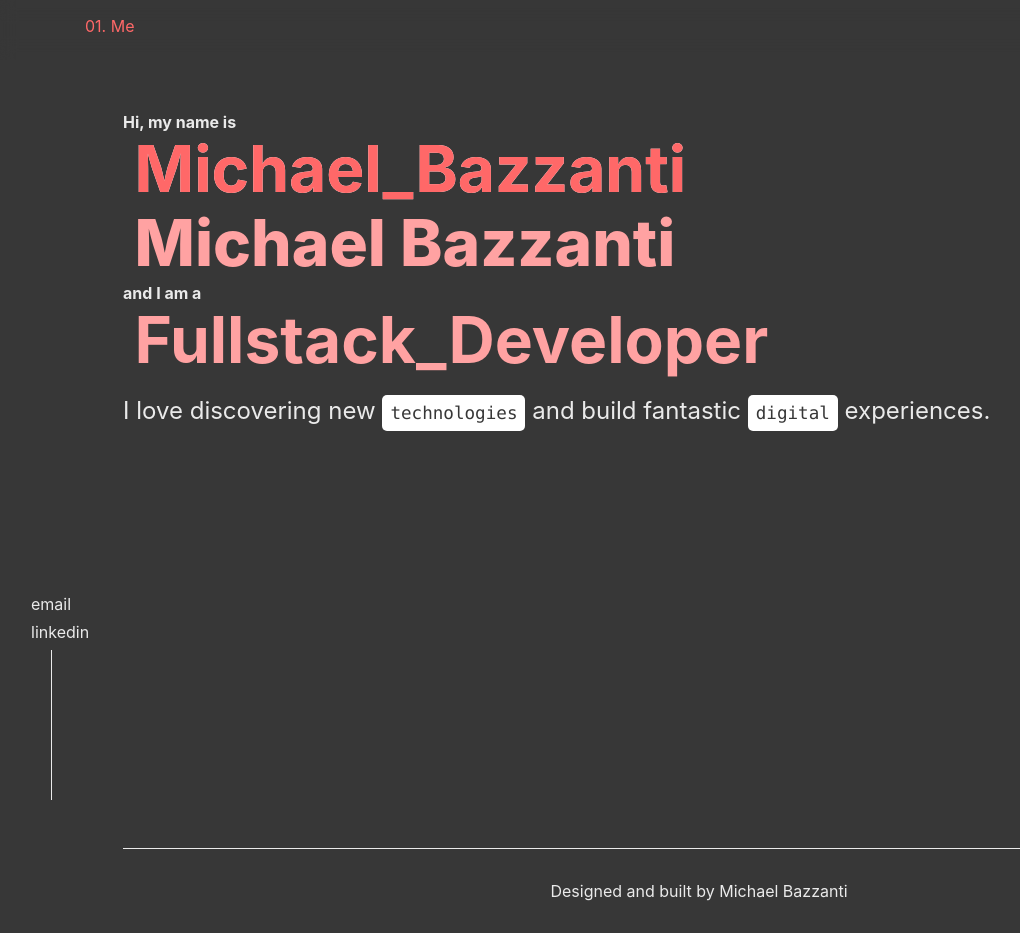
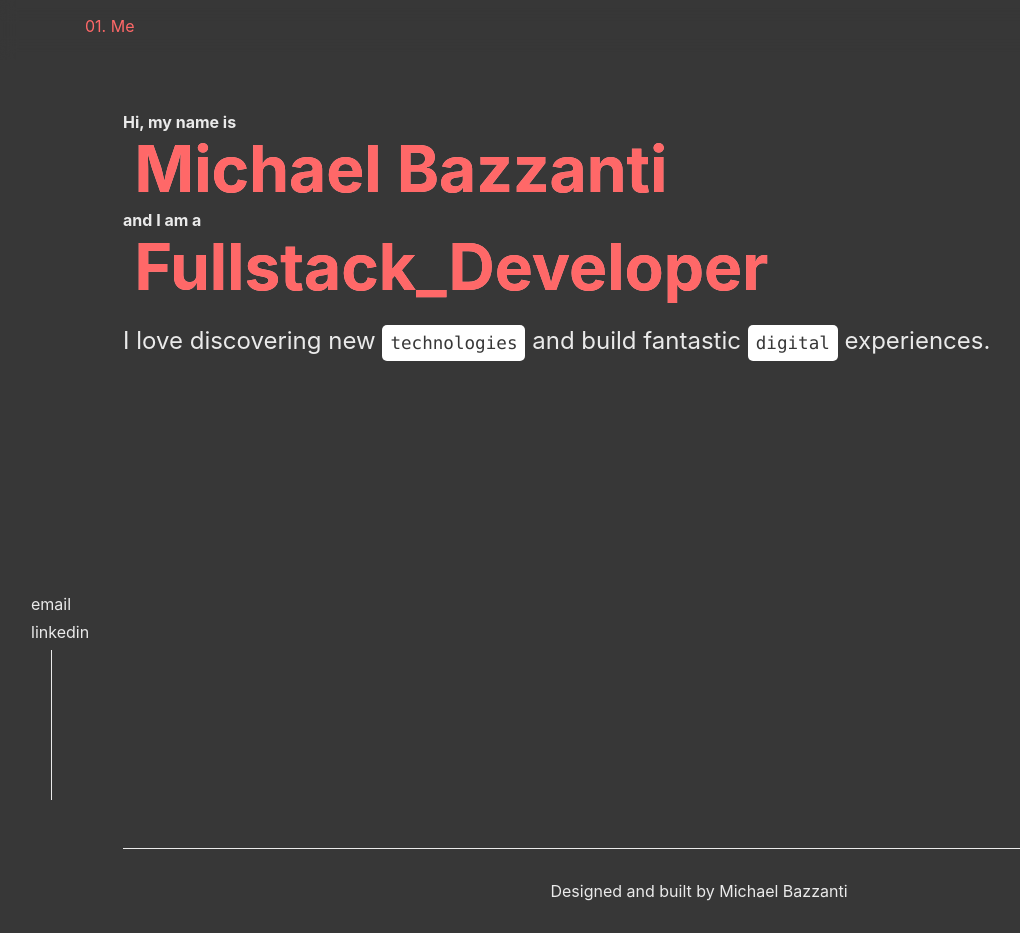
Before and after one commit to Bazzanti/MySite, a Next.js app: page / in a window 1280 px wide. Shown: the whole page, without its empty margins (5-1025 px from the left). Built offline with nearby package versions, Linux system fonts and the light colour scheme.

Commit message:
animation

```diff
--- a/pages/index.js
+++ b/pages/index.js
@@ -37,19 +37,8 @@ export default function Home() {
               Hi, my name is
             </h4>
 
-            <div className={styles.wrapperColoredText}>
-              <div className={styles.fillColoredText}>
-                <div className={styles.coloredText}>
-                Michael_Bazzanti
-                </div>
-              </div>
-              <div className={styles.basicText}>
-               Michael_Bazzanti
-              </div>
-            </div>
-
             <div className={styles.wrappedAnimationText }>
-              <span data-content="Michael Bazzanti" className={styles.animationText }>
+              <span data-content="Michael Bazzanti" aria-hidden="true" className={styles.animationText }>
               </span>
               Michael Bazzanti
             </div>
@@ -58,9 +47,12 @@ export default function Home() {
               and I am a
             </h4>
 
-            <h1 className={styles.titleJob}>
+            <div className={styles.wrappedAnimationText }>
+              <span data-content="Fullstack_Developer" aria-hidden="true" className={styles.animationText }>
+              </span>
               Fullstack_Developer
-            </h1>
+            </div>
+
 
             <p className={styles.description}>
               I love discovering new {' '}
--- a/styles/Home.module.scss
+++ b/styles/Home.module.scss
@@ -199,84 +199,49 @@ $title-light-color: #ffa2a2;
 }
 
 /* Colored Text Animation*/
-.wrapperColoredText {
-  position: relative;
-  width: 600px;
-  /* font-family: 'Arial', sans-serif; */
-  /* font-size: 24px; */
+
+@keyframes slideFromLeft {
+  0% {
+    transform: translateX(-100%);
+  }
+  100% {
+    transform: translateX(0);
+  }
+}
+
+@keyframes slideFromLeftBefore {
+  0% {
+    transform: translateX(100%);
+  }
+  100% {
+    transform: translateX(0);
+  }
+}
+
+.wrappedAnimationText{
   margin: 0 0 0 1%;
   line-height: 1.15;
   font-size: 4rem;
   font-weight: bold;
-  background: rgb(55, 55, 55);
-}
-
-.fillColoredText {
-  width: 600px;
-}
-
-.coloredText {
-  display: grid;
-  justify-content: start;
-  position: absolute;
-  top: 0;
-  left: 0;
-  overflow: hidden;
-  word-break: keep-all;
-  width: 0;
-  color: $title-color;
-  transition: 5s width ease-in-out;
-}
-
-.basicText {
-  width: 600px;
-  color: white;
-}
-
-.wrapperColoredText .coloredText {
-  width: 600px;
-  transition: 5s width ease-in-out;
-}
-
-/* Colored Text Animation*/
-.wrappedAnimationText{
-  margin: 0 0 0 1%;
-  line-height: 1.15;
-  font-size: 4rem;
-  font-weight: 800;
 
   position: relative;
   display: inline-block;
   color: $title-light-color;
   overflow: hidden;
+
   .animationText {
+    animation: 3s ease 0s 1 slideFromLeft;
 
     position: absolute;
     top: 0;
     left: 0;
     overflow: hidden;
-    transform: translateX(-100%);
-    transition: transform 3s ease;
     &::before {
+      animation: 3s ease 0s 1 slideFromLeftBefore;
       display: inline-block;
       content: attr(data-content);
-      //color to be filled
       color: $title-color;
-      transform: translateX(100%);
-      transition: transform 3s ease;
-      // text-decoration: underline;
     }
   }
-  &:hover {
-    .animationText {
-      transform: translateX(0);
-      &::before {
-        transform: translateX(0);
-      }
-    }
-  }
-}
-
-.animationText{
 
 }
```
